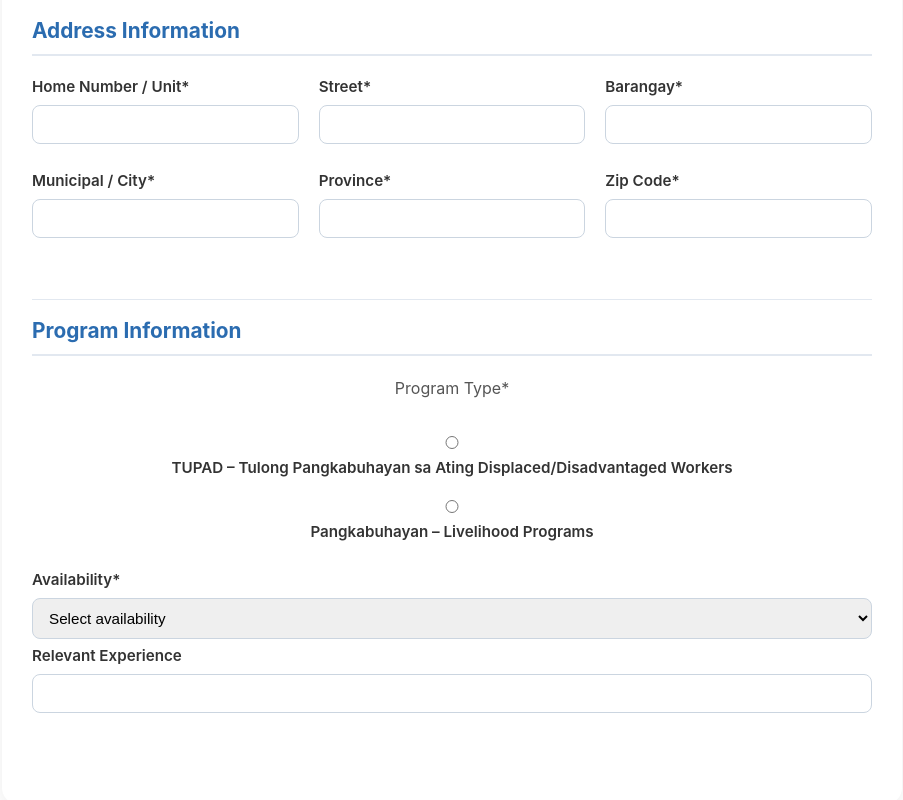
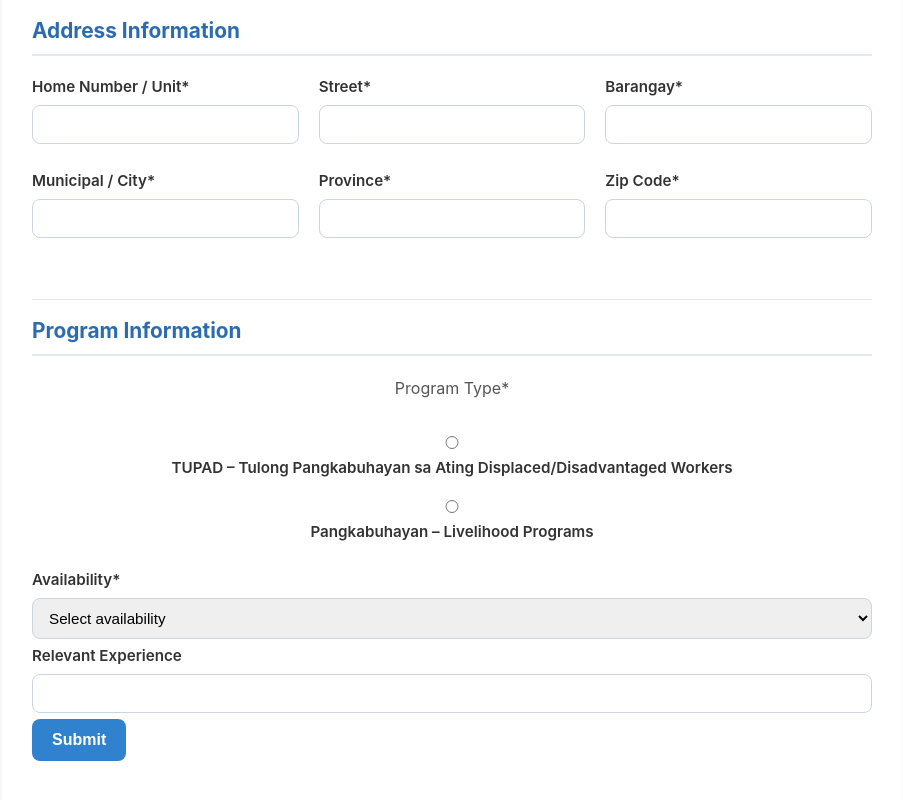
Before and after one commit to rovinrey/CapstoneProject, a React (Vite) app: page /apply in a window 1280 px wide. Shown: the part 575-1375 px from the top of the page, without its empty margins (188-1091 px from the left). Built offline with nearby package versions, Linux system fonts and the light colour scheme.

Commit message:
add submit button on beneficiary UI on form component

```diff
--- a/src/Components/Beneficiaries/TabsLInk/Apply.css
+++ b/src/Components/Beneficiaries/TabsLInk/Apply.css
@@ -82,7 +82,18 @@
   align-items: center;
   gap: 8px;
 }
-
+button[type="submit"] {
+  grid-column: span 2;
+  padding: 12px 20px;
+  background-color: #3182ce;
+  color: #fff;
+  font-size: 1rem;
+  font-weight: 600;
+  border: none;
+  border-radius: 8px;
+  cursor: pointer;
+  transition: background-color 0.2s;
+}
 /* Responsive design */
 @media (max-width: 600px) {
   .application-form-container {
--- a/src/Components/Beneficiaries/TabsLInk/Apply.tsx
+++ b/src/Components/Beneficiaries/TabsLInk/Apply.tsx
@@ -1,6 +1,12 @@
+//import { useState } from 'react';
 import './Apply.css';
 
 function ApplicationForm() {
+
+  const handleSubmit = (e: { preventDefault: () => void; }) => {
+    e.preventDefault();
+    alert("Application submitted!");
+  }
   return (
     <div className="application-form-container">
       <h3>Submit New Application</h3>
@@ -127,7 +133,9 @@
             Relevant Experience
             <input type="text" name="experience" />
           </label>
+          <button type="submit" onClick={handleSubmit}>Submit</button>
         </div>
+
       </section>
     </div>
   );
```
